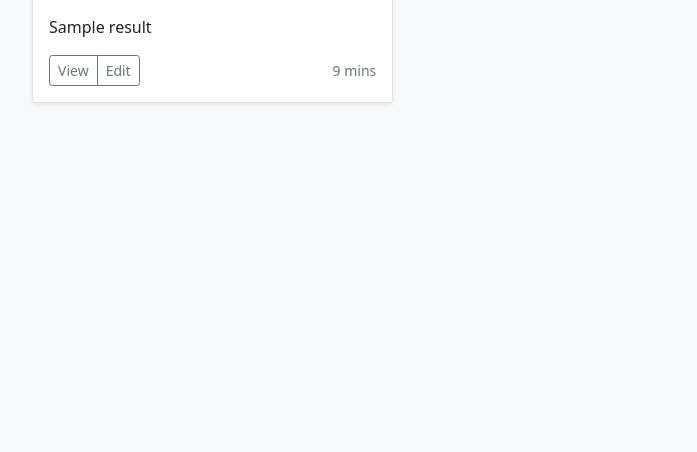
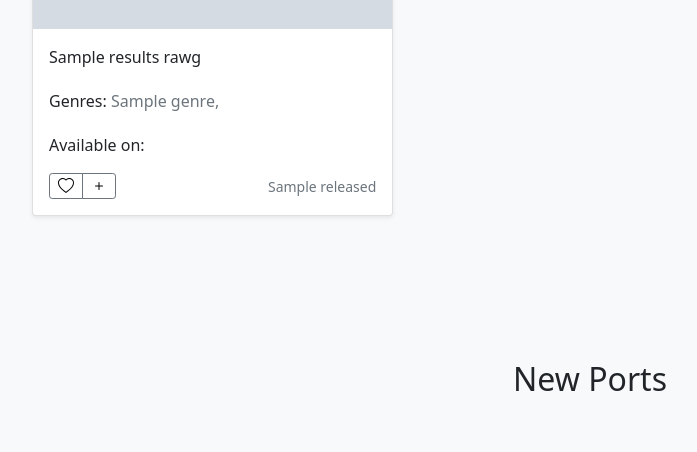
Before and after one commit to karinamelgoza/whats-new-indie, a Flask app: template templates/homepage.html in a window 1280 px wide. Shown: the part 809-1261 px from the top of the page, without its empty margins (50-747 px from the left). Before the commit the page ends 913 px from the top, so only its background shows below. Run offline with Flask 2, Linux system fonts and the light colour scheme; the template is opened without the code that fills it: most values are stand-ins (such as "Sample title", 1, 10 or a date in 2020); grey boxes marked "Sample" are stand-in pictures.

Commit message:
Add genres and available on

```diff
--- a/app.py
+++ b/app.py
@@ -4,6 +4,7 @@
 
 import json
 import config
+import requests
 
 app = Flask(__name__)
 
@@ -14,28 +15,17 @@
 @app.route('/')
 def homepage():
 
+    response = requests.get(
+        f"https://api.rawg.io/api/games?dates=2021-08-01,2021-08-31&key={config.key}&platforms=18,1,7,187,186,3,21&genres=51&page_size=50&page=1&ordering=released")
+
+    results_rawg = response.json()
+
     byte_array = wrapper.api_request(
-        'games', 'fields name, cover.url, videos.video_id; where release_dates.date > 1627776000 & release_dates.date < 1630454400 & genres = (32) & platforms= (130); limit 10;')
+        'games', 'fields name, cover.url, videos.video_id, release_dates.human; where first_release_date < 1627776000 &release_dates.date > 1627776000 & release_dates.date < 1630454400 & genres = (32) & platforms= (130); limit 60;')
 
     results = json.loads(byte_array)
-    # for i in results:
-    #     if i.get('videos'):
-    #         video_list = i.get('videos')
-    #         video_id = video_list[0].get('video_id')
-    #         video_url = f"https://www.youtube.com/watch?v={video_id}"
 
-    return render_template('homepage.html', results=results)
-
-
-# @app.route('/show_games')
-# def get_games():
-#     byte_array = wrapper.api_request(
-#         'games', 'fields name; where release_dates.date > 1627776000 & release_dates.date < 1630454400 & genres = (32) & platforms= (130); limit 10;')
-
-#     results = json.loads(byte_array)
-
-#     print(results)
-    # return byte_array
+    return render_template('homepage.html', results=results, results_rawg=results_rawg['results'],)
 
 
 if __name__ == '__main__':
--- a/templates/homepage.html
+++ b/templates/homepage.html
@@ -4,17 +4,65 @@
 <section class="py-5 text-center container">
     <div class="row py-lg-5">
         <div class="col-lg-6 col-md-8 mx-auto">
-            <h1 class="fw-light">Album example</h1>
-            <p class="lead text-muted">Something short and leading about the collection below—its contents, the creator,
-                etc. Make it short and sweet, but not too short so folks don’t simply skip over it entirely.</p>
+            <h1 class="fw-light">August 2021 Releases</h1>
+            <p class="lead text-muted">This month brings a lot on new indie games! Sign up to save your favs to a
+                wishlist. Also, don't forget to checkout the the New Ports sections to see what indie games have
+                recently been ported to a new platform. </p>
             <p>
-                <a href="#" class="btn btn-primary my-2">Main call to action</a>
-                <a href="#" class="btn btn-secondary my-2">Secondary action</a>
+                <a href="#" class="btn btn-primary my-2">Sign Up</a>
+                <a href="#new_ports" class="btn btn-secondary my-2">New Ports</a>
             </p>
         </div>
     </div>
 </section>
+
 <div class="album py-5 bg-light">
+    <div class="container">
+        <div class="row row-cols-1 row-cols-sm-2 row-cols-md-3 g-3">
+            {% for i in results_rawg %}
+            <div class="col">
+                <div class="card shadow-sm">
+                    <!-- <svg class="bd-placeholder-img card-img-top" width="100%" height="225"
+                        xmlns="http://www.w3.org/2000/svg" role="img" aria-label="Placeholder: Thumbnail"
+                        preserveAspectRatio="xMidYMid slice" focusable="false">
+                        <title>Placeholder</title>
+                        <rect width="100%" height="100%" fill="#55595c" /><text x="50%" y="50%" fill="#eceeef"
+                            dy=".3em">Thumbnail</text>
+                    </svg> -->
+                    <img src={{ i.background_image }} alt="" height="255" width="100%">
+
+                    <div class="card-body">
+                        <p class="card-text">{{ i.name }}</p>
+                        <div class="py-1">
+                            Genres:
+                            {% for genre in i.genres%}
+                            <span class="text-muted">{{ genre.name}}, </span>
+                            {% endfor %}
+                        </div>
+                        <div class="py-3">
+                            Available on:
+                            {% for platform in i.platforms%}
+                            <span class="card-text text-muted">{{platform.platform.name}}, </span>
+                            {% endfor %}
+                        </div>
+                        <div class="d-flex justify-content-between align-items-center">
+                            <div class="btn-group">
+                                <input type="image" class="btn btn-sm btn-outline-secondary"
+                                    src='/static/images/heart.svg' alt="heart" />
+                                <input type="image" class="btn btn-sm btn-outline-secondary"
+                                    src='/static/images/plus.svg' alt="plus" />
+                            </div>
+                            <small class="text-muted">{{i.released}}</small>
+                        </div>
+                    </div>
+                </div>
+            </div>
+            {% endfor %}
+        </div>
+    </div>
+</div>
+<div class="album py-5 bg-light">
+    <h2 id="new_ports" class="fw-light text-center py-5">New Ports</h2>
     <div class="container">
         <div class="row row-cols-1 row-cols-sm-2 row-cols-md-3 g-3">
             {% for i in results %}
@@ -39,10 +87,12 @@
                         <p class="card-text">{{ i.name }}</p>
                         <div class="d-flex justify-content-between align-items-center">
                             <div class="btn-group">
-                                <button type="button" class="btn btn-sm btn-outline-secondary">View</button>
-                                <button type="button" class="btn btn-sm btn-outline-secondary">Edit</button>
+                                <input type="image" class="btn btn-sm btn-outline-secondary"
+                                    src='/static/images/heart.svg' alt="heart" />
+                                <input type="image" class="btn btn-sm btn-outline-secondary"
+                                    src='/static/images/plus.svg' alt="plus" />
                             </div>
-                            <small class="text-muted">9 mins</small>
+                            <small class="text-muted">{{ i.release_dates[-1].get('human')}}</small>
                         </div>
                     </div>
                 </div>
```
Also changed, not shown: static/images/heart.svg (added), static/images/plus.svg (added).
